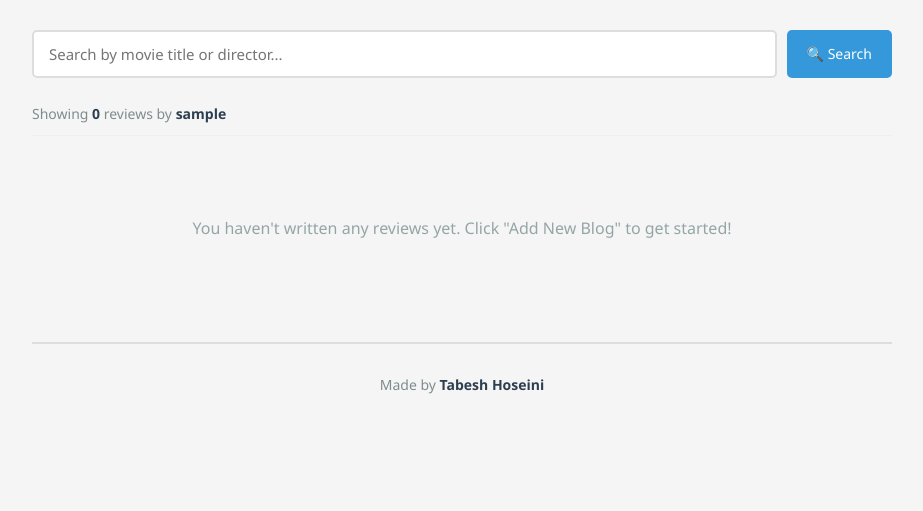
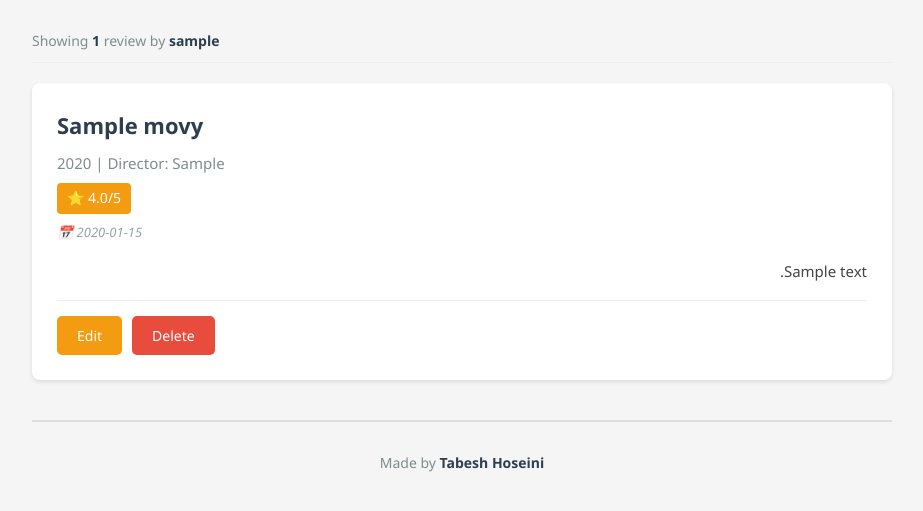
Before and after one commit to tabeshhoseini/movie-blog-with-flask, a Flask app: page /my_reviews in a window 1280 px wide. Shown: the part 82-593 px from the top of the page, without its empty margins (178-1101 px from the left). Run offline with Flask 3, Linux system fonts and the light colour scheme; a user stored in the database is signed in; tables that the repository leaves empty hold one stand-in row (values such as "Sample post").

Commit message:
fix some bugs

```diff
--- a/app.py
+++ b/app.py
@@ -198,8 +198,10 @@ def load_user(user_id):
 
 
 @app.route("/my_reviews")
+@login_required
 def my_reviews():
-    return render_template("my_reviews.html")
+    movies = Movie.query.filter_by(user_id=current_user.id).all()
+    return render_template("my_reviews.html", movies=movies)
 
 
 @app.route("/logout")
--- a/templates/login.html
+++ b/templates/login.html
@@ -12,7 +12,7 @@
     <div class="container">
         <header>
             <h1>🎬 My Movie Blog</h1>
-            <a href="{{ url_for('index') }}" class="btn btn-cancel">← Back to Blogs</a>
+            <a href="{{ url_for('home') }}" class="btn btn-cancel">← Back to Blogs</a>
         </header>
 
         <div class="auth-container">
@@ -49,7 +49,7 @@
             </form>
 
             <p class="auth-switch">
-                Don't have an account? <a href="{{ url_for('register') }}">Register here</a>
+                Don't have an account? <a href="{{ url_for('register_page') }}">Register here</a>
             </p>
         </div>
 
--- a/templates/my_reviews.html
+++ b/templates/my_reviews.html
@@ -14,18 +14,12 @@
         <header>
             <h1>📝 My Reviews</h1>
             <div style="display:flex; gap:10px; flex-wrap:wrap; align-items:center;">
-                <a href="{{ url_for('index') }}" class="btn btn-cancel">← All Blogs</a>
+                <a href="{{ url_for('home') }}" class="btn btn-cancel">← All Blogs</a>
                 <a href="{{ url_for('add_blog') }}" class="btn btn-add">+ Add New Blog</a>
             </div>
         </header>
 
-        <!-- Search Bar -->
-        <div class="search-section">
-            <form action="{{ url_for('search') }}" method="GET" class="search-form">
-                <input type="text" name="query" placeholder="Search by movie title or director..." class="search-input">
-                <button type="submit" class="btn btn-search">🔍 Search</button>
-            </form>
-        </div>
+
 
         <div class="reviews-count">
             Showing <strong>{{ movies|length }}</strong> review{{ 's' if movies|length != 1 else '' }} by
--- a/templates/register.html
+++ b/templates/register.html
@@ -12,7 +12,7 @@
     <div class="container">
         <header>
             <h1>🎬 My Movie Blog</h1>
-            <a href="{{ url_for('index') }}" class="btn btn-cancel">← Back to Blogs</a>
+            <a href="{{ url_for('home') }}" class="btn btn-cancel">← Back to Blogs</a>
         </header>
 
         <div class="auth-container">
--- a/templates/search.html
+++ b/templates/search.html
@@ -12,7 +12,7 @@
     <div class="container">
         <header>
             <h1>🔍 Search Results</h1>
-            <a href="{{ url_for('index') }}" class="btn btn-cancel">← Back to All Blogs</a>
+            <a href="{{ url_for('home') }}" class="btn btn-cancel">← Back to All Blogs</a>
         </header>
 
         <!-- Search Bar (for new search) -->
```
